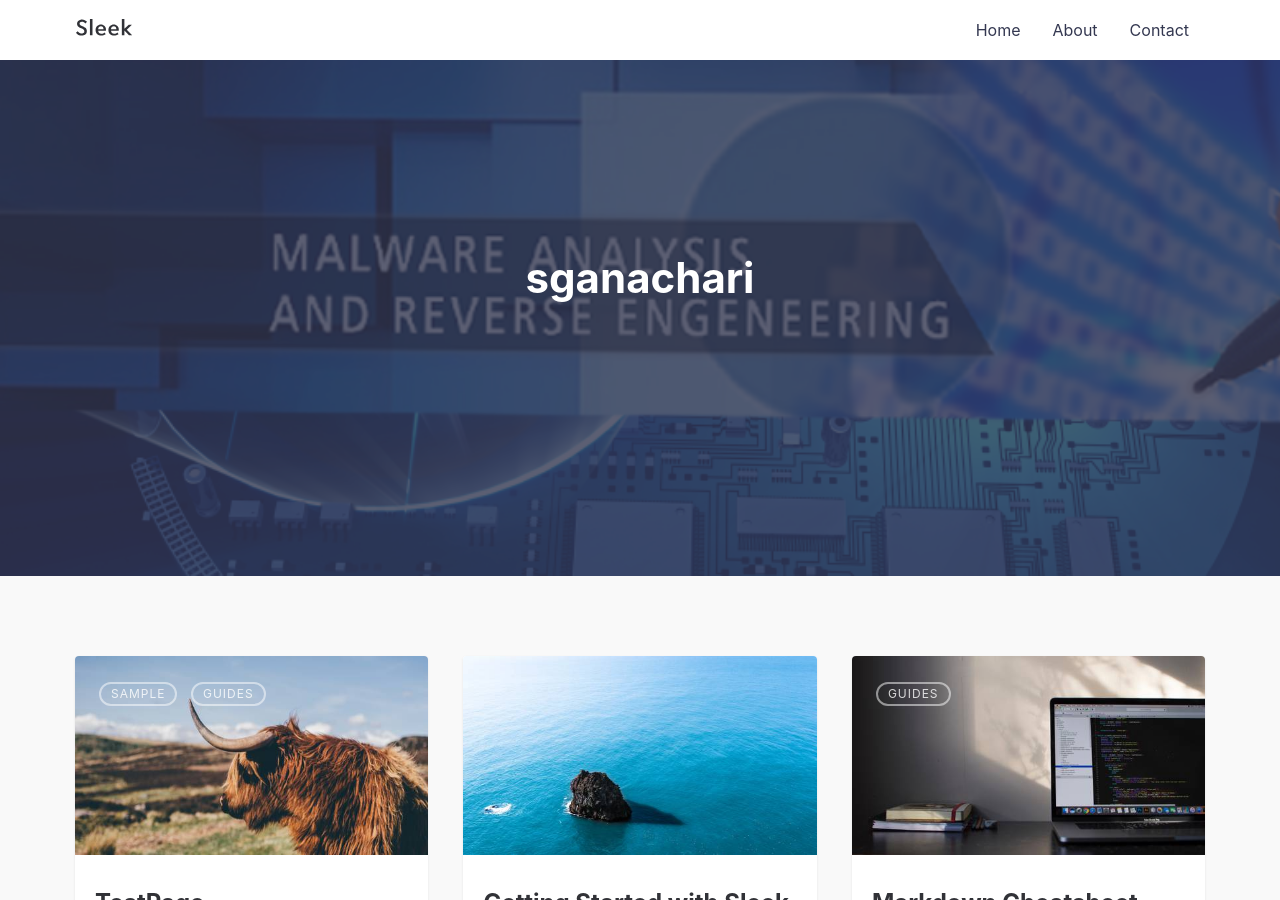
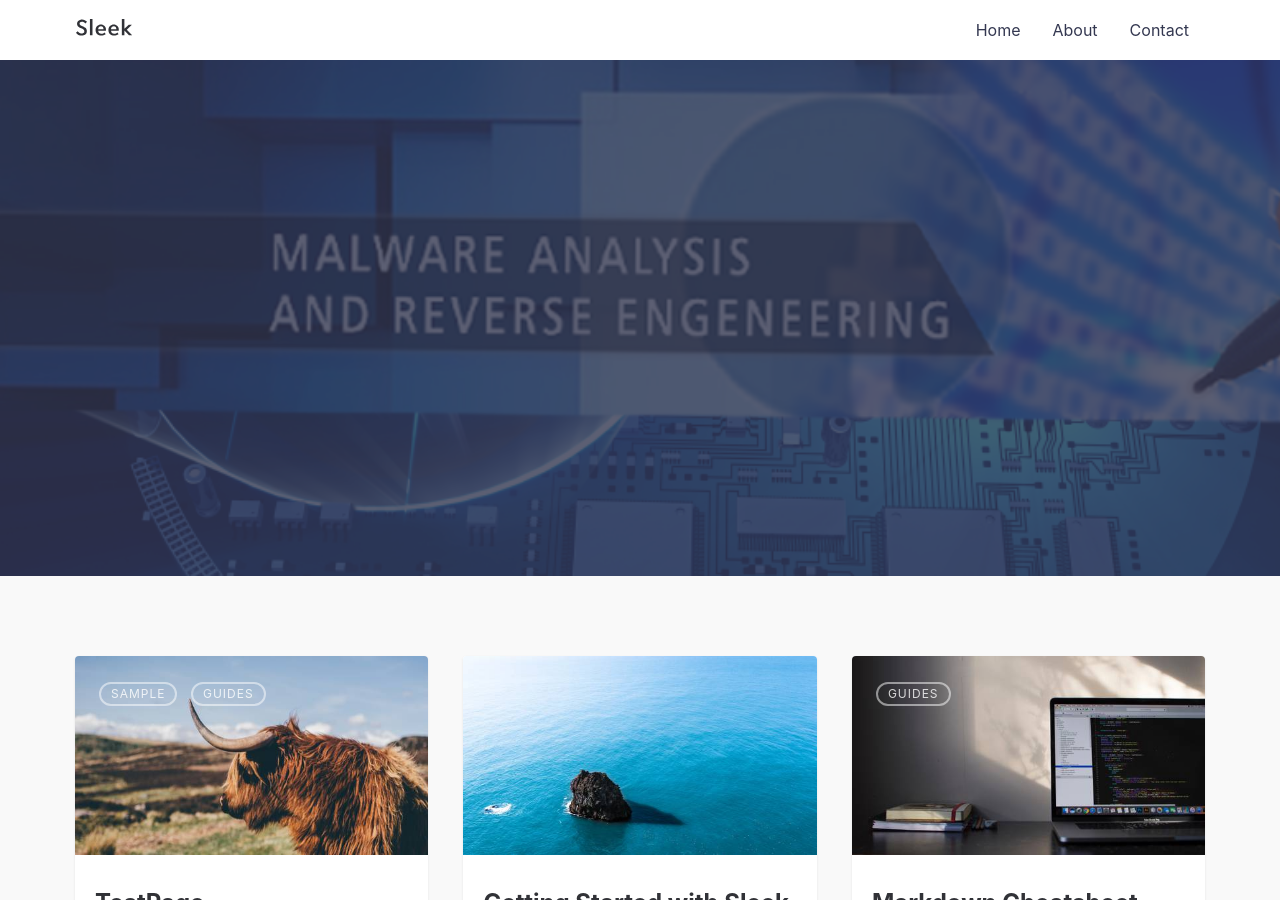
Before and after one commit to sganachari/sganachari.github.io, a Jekyll site: the page built from index.md, in a window 1280 px wide and 900 px high. Built offline with Jekyll 4.4.1, drawn with Linux system fonts in a browser that asks for light colours.

Commit message:
Update default.html

```diff
--- a/_layouts/default.html
+++ b/_layouts/default.html
@@ -21,7 +21,7 @@ layout: compress
 
     <div class="hero lazyload" data-bg="{{ site.url }}{{ site.baseurl }}/assets/img/{{ site.hero_img }}">
       <div class="hero__wrap">
-        <h1 class="hero__title">{{ site.title | escape }}</h1>
+        <h1 class="hero__title">{{ escape }}</h1>
         <p class="hero__meta">{{ site.tagline }}</p>
       </div>
     </div>
```
